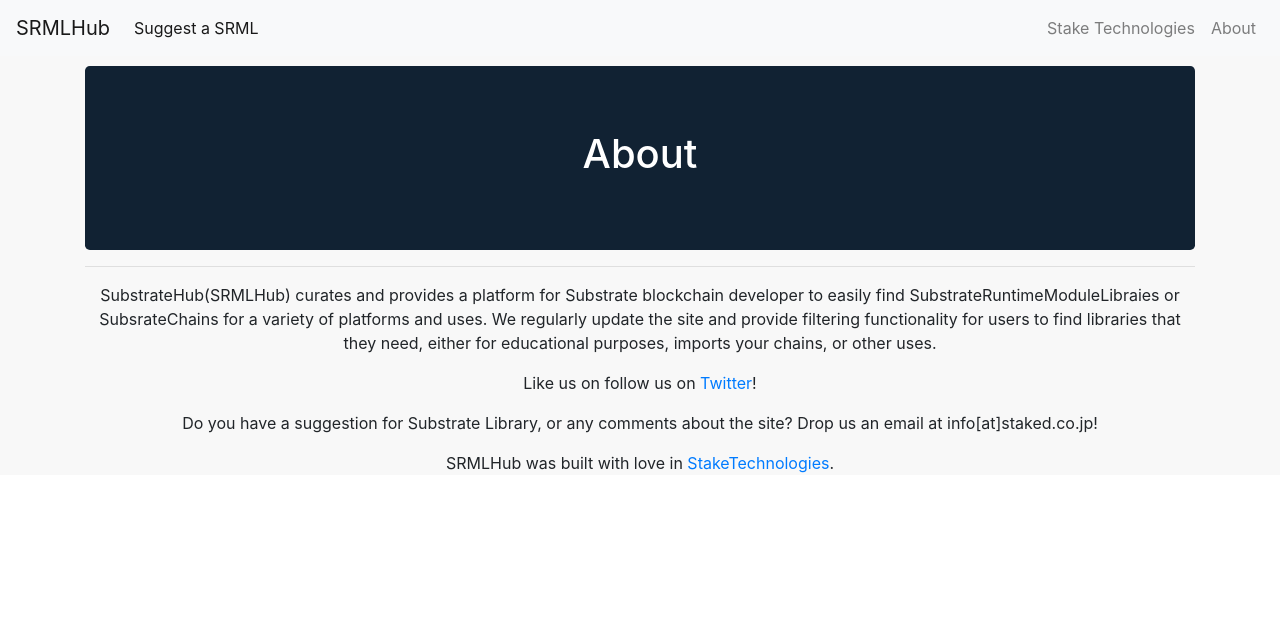
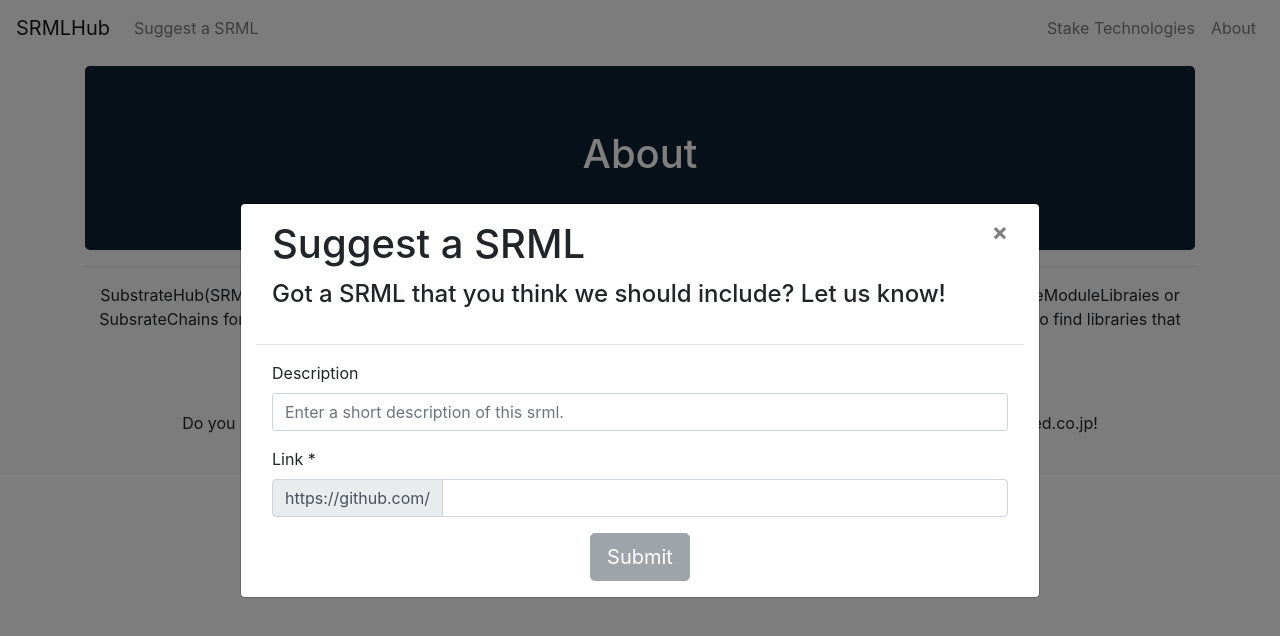
Before and after one commit to staketechnologies/srml-hub, a React (Create React App) app: page /about in a window 1280 px wide. Both pictures are taken after a click on the button "Suggest a SRML". Shown: the top 636 px of the page. Built offline with nearby package versions, Linux system fonts and the light colour scheme.

Commit message:
WIP: add Suggest.jsx

```diff
--- a/package.json
+++ b/package.json
@@ -14,7 +14,8 @@
     "react-scripts": "3.0.1",
     "react-syntax-highlighter": "^10.2.1",
     "remark": "^10.0.1",
-    "remark-react": "^5.0.1"
+    "remark-react": "^5.0.1",
+    "superagent": "^5.1.0"
   },
   "scripts": {
     "start": "react-scripts start",
@@ -36,5 +37,8 @@
       "last 1 firefox version",
       "last 1 safari version"
     ]
+  },
+  "env": {
+    "jquery": true
   }
 }
--- a/src/Header.jsx
+++ b/src/Header.jsx
@@ -1,19 +1,31 @@
 import React from 'react';
 
 import {
-    Col,
-    Form,
-    InputGroup,
     Navbar,
     Nav,
-    FormControl,
-    Button
+    Modal,
+    Container
   } from 'react-bootstrap';
+
+  import Suggest from './Suggest';
 
 class Header extends React.Component {
     constructor(props) {
         super(props)
+        this.state = {
+            modalIsOpen: false
         }
+        this.afterOpenModal = this.afterOpenModal.bind(this);
+        this.closeModal = this.closeModal.bind(this);
+    }
+
+    openModal() {
+        this.setState({modalIsOpen: true});
+    }
+    closeModal() {
+        this.setState({modalIsOpen: false});
+    }
+    afterOpenModal() {}
 
     render() {
         return (<Navbar bg="light" expand="lg">
@@ -21,7 +33,7 @@ class Header extends React.Component {
             <Navbar.Toggle aria-controls="basic-navbar-nav" />
             <Navbar.Collapse id="basic-navbar-nav">
                 <Nav className="mr-auto">
-                <Nav.Link href="#">Suggest a SRML</Nav.Link>
+                    <Nav.Link onClick={this.openModal.bind(this)}>Suggest a SRML</Nav.Link>
                 </Nav>
                 <Nav>
                     <Nav.Link href="https://stake.co.jp">Stake Technologies</Nav.Link>
@@ -30,6 +42,9 @@ class Header extends React.Component {
                     <Nav.Link href="/about">About</Nav.Link>
                 </Nav>
             </Navbar.Collapse>
+            <Modal show={this.state.modalIsOpen} onHide={this.closeModal} size="lg" aria-labelledby="contained-modal-title-vcenter" centered="centered">
+                <Suggest />
+            </Modal>
         </Navbar>);
     }
 }
--- /dev/null
+++ b/src/Suggest.jsx
@@ -0,0 +1,91 @@
+import React from 'react'
+import {Container, Modal, Button, InputGroup, FormControl} from 'react-bootstrap'
+import request from 'superagent';
+
+
+class Suggest extends React.Component {
+  constructor(props) {
+    super(props);
+    this.state={
+        description: "",
+        url: "",
+        isSubbmitEnabled: false
+    };
+    this.handleOnDescription = this.handleOnDescription.bind(this);
+    this.handleOnUrl = this.handleOnUrl.bind(this);
+    this.handleClick = this.handleClick.bind(this);
+  }
+
+  handleOnDescription(event) {
+    this.setState({
+        description: event.target.value,
+        url: this.state.url,
+        isSubbmitEnabled: this.verifyForm()
+    });
+  }
+
+  handleOnUrl(event) {
+    this.setState({
+        description: this.state.description,
+        url: "https://github.com/" + event.target.value,
+        isSubbmitEnabled: this.verifyForm()
+    });
+  }
+
+  verifyForm() {
+      return true
+  }
+
+  handleClick() {
+      var data = new FormData;
+      data.append("entry.903783812", this.state.description);
+      data.append("entry.660849746", this.state.url);
+      request
+        .post("https://docs.google.com/forms/u/1/d/e/1FAIpQLSdnFIIIdld5KUGFvQxHWtDzP1y7DsP3qCcD-flYdtwpUGharQ/formResponse")
+        .send(data)
+        .set('Content-Type', false)
+        .set('Data-Type', "xml")
+        .withCredentials()
+        .then(res => {
+            alert(res);
+        })
+      console.log(this.state);
+  }
+
+  render() {
+    return (<Container>
+        <Modal.Header closeButton="closeButton">
+            <Modal.Title id="contained-modal-title-vcenter">
+                <h1>Suggest a SRML</h1><p>Got a SRML that you think we should include? Let us know!</p>
+            </Modal.Title>
+        </Modal.Header>
+        <Modal.Body>
+            <label htmlFor="decription">Description</label>
+            <InputGroup className="mb-3">
+                <FormControl
+                        placeholder="Enter a short description of this srml."
+                        aria-label="description"
+                        aria-describedby="basic-addon2"
+                        onChange={e => this.handleOnDescription(e)}
+                        />
+            </InputGroup>
+
+            <label htmlFor="link">Link *</label>
+            <InputGroup class="mb-3">
+                <InputGroup.Prepend>
+                    <InputGroup.Text id="basic-addon3">https://github.com/</InputGroup.Text>
+                </InputGroup.Prepend>
+                <FormControl id="basic-url" aria-describedby="basic-addon3" onChange={e => this.handleOnUrl(e)} />
+            </InputGroup>
+            <p />
+            <div align="center">
+                <Button variant="secondary" size="lg" onClick={this.verifyForm ? this.handleClick : null} disabled={!this.state.isSubbmitEnabled}>
+                    Submit
+                </Button>
+            </div>
+        </Modal.Body>
+    </Container>);
+  }
+}
+
+export default Suggest;
```
Also changed, not shown: 1 other file (tests, documents, lock files or other folders). Lines whose indentation alone changed are shown as unchanged.
